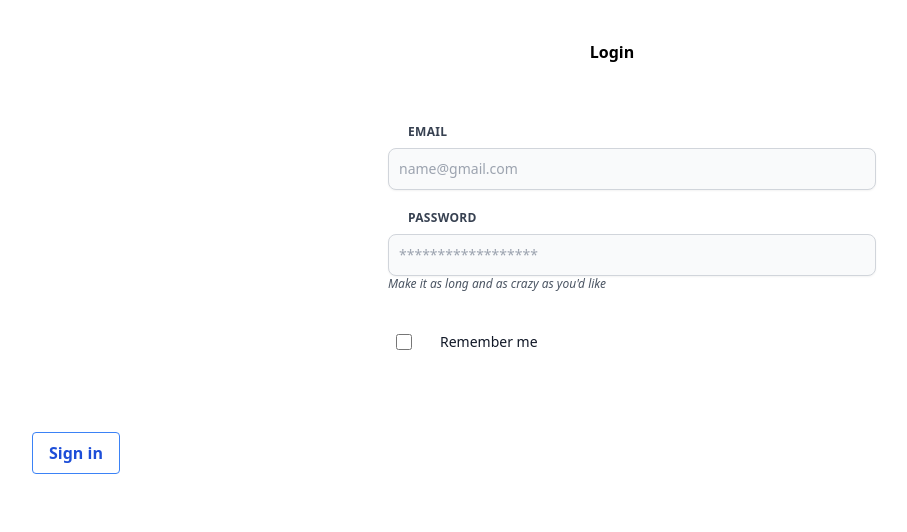
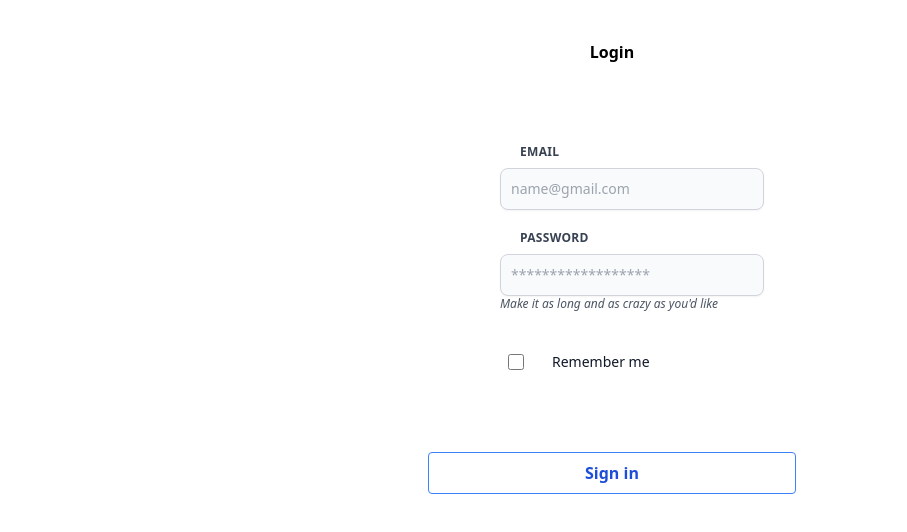
Before and after one commit to Taufiqul7756/Generations-Gaze, a React (Create React App) app in the folder client/: page /login in a window 1280 px wide. Shown: the top 532 px of the page, without its empty margins (28-935 px from the left). Built offline with nearby package versions, Linux system fonts and the light colour scheme; the HTML template or start-up script is replaced by a standard one.

Commit message:
Login- 80%

```diff
--- a/client/src/components/Login.jsx
+++ b/client/src/components/Login.jsx
@@ -4,7 +4,7 @@ const Login = ({ setAuth }) => {
   return (
     <>
       <h1 className="flex justify-center font-bold "> Login</h1>
-      <div>
+      <div class="grid justify-center">
         <div className="flex justify-center ">
           <form class="w-full max-w-lg">
             <div class="w-full px-3">
@@ -34,6 +34,7 @@ const Login = ({ setAuth }) => {
                 id="grid-password"
                 type="password"
                 placeholder="******************"
+                required
               />
               <p class="text-gray-600 text-xs italic">
                 Make it as long and as crazy as you'd like
@@ -58,9 +59,11 @@ const Login = ({ setAuth }) => {
             </div>
           </form>
         </div>
+
         <button
+          type="submit"
           onClick={() => setAuth(true)}
-          class="bg-transparent hover:bg-blue-500 text-blue-700 font-semibold hover:text-white py-2 px-4 border border-blue-500 hover:border-transparent rounded"
+          class=" bg-transparent hover:bg-blue-500 text-blue-700 font-semibold hover:text-white py-2 px-4 border border-blue-500 hover:border-transparent rounded"
         >
           Sign in
         </button>
```
